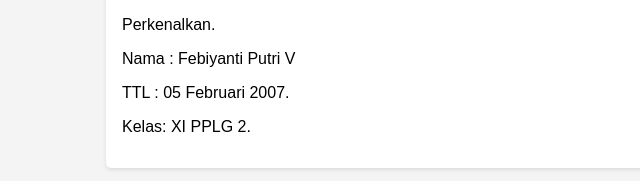
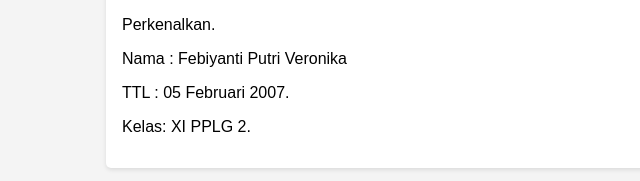
Before and after one commit to nanabyput/nanabyput., a plain HTML site: page index.html in a window 1280 px wide. Shown: the part 219-400 px from the top of the page, 54-694 px from the left. Drawn offline with Linux system fonts and the light colour scheme.

Commit message:
Update index.html

```diff
--- a/index.html
+++ b/index.html
@@ -43,7 +43,7 @@
         <div class="project">
             <h3>DATA DIRI</h3>
             <p>Perkenalkan.</p>
-            <p>Nama : Febiyanti Putri V</p>
+            <p>Nama : Febiyanti Putri Veronika</p>
             <p>TTL  : 05 Februari 2007.</p>
             <p>Kelas: XI PPLG 2.</p>
         </div>
```
